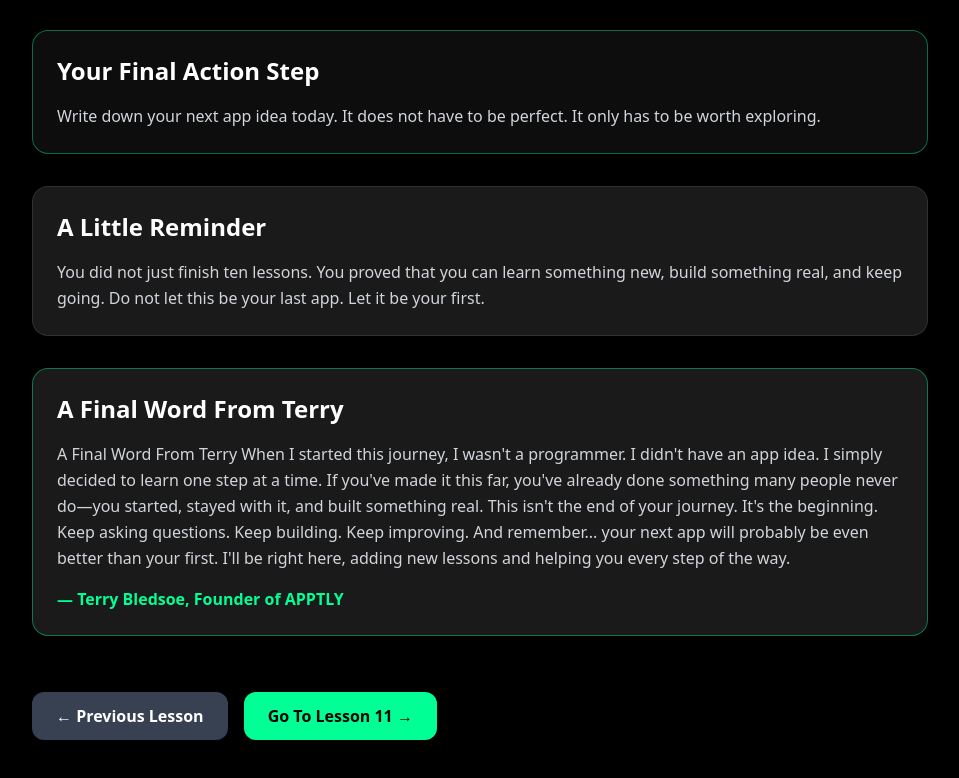
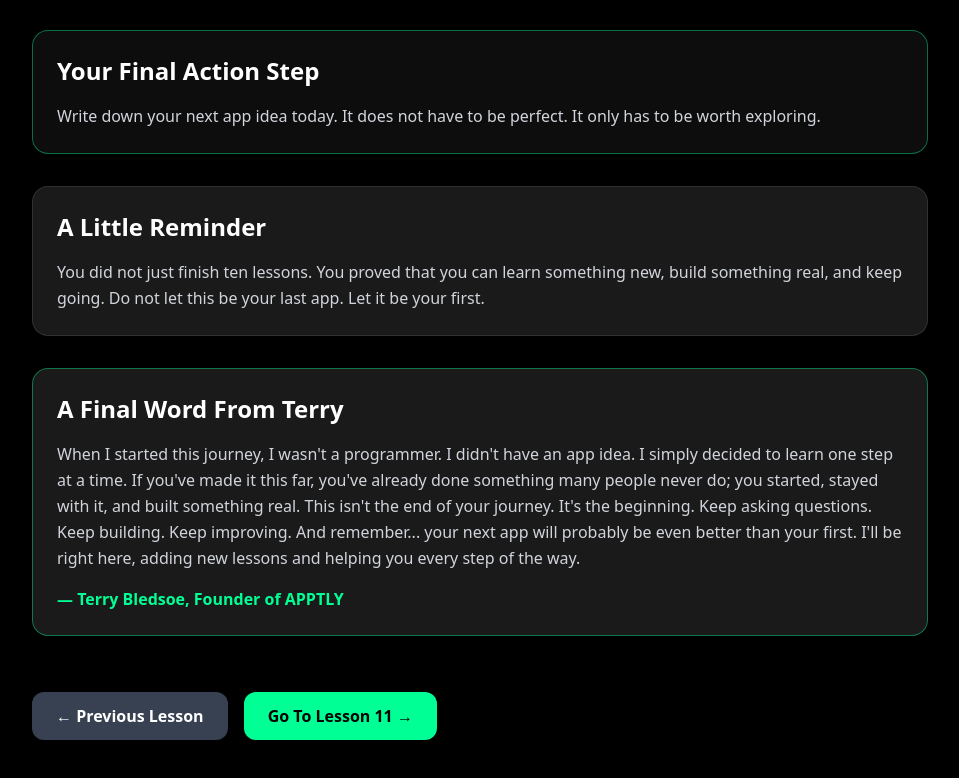
Before and after one commit to myapptly/apptly-website, a Next.js app: page /lesson-10 in a window 1280 px wide. Shown: the part 2625-3403 px from the top of the page, without its empty margins (160-1119 px from the left). Built offline with nearby package versions, Linux system fonts and the light colour scheme.

Commit message:
Update page

```diff
--- a/app/lesson-10/page.tsx
+++ b/app/lesson-10/page.tsx
@@ -93,17 +93,19 @@ export default function Lesson10() {
         <div className="bg-[#1A1A1A] border border-[#00FF94]/40 rounded-2xl p-6">
           <h2 className="text-2xl font-bold mb-4">A Final Word From Terry</h2>
           <p className="text-gray-300 leading-relaxed">
-            A Final Word From Terry
 
 When I started this journey, I wasn't a programmer. I didn't have an app idea. I simply decided to learn one step at a time.
 
-If you've made it this far, you've already done something many people never do—you started, stayed with it, and built something real.
+If you've made it this far, you've already done something many people never do; you started, stayed with it, and built something real.
 
 This isn't the end of your journey. It's the beginning.
 
 Keep asking questions.
+
 Keep building.
+
 Keep improving.
+
 And remember... your next app will probably be even better than your first.
 
 I'll be right here, adding new lessons and helping you every step of the way.
```
